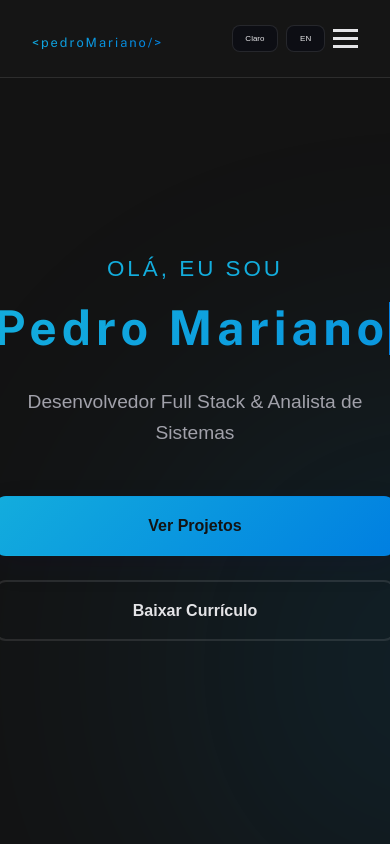
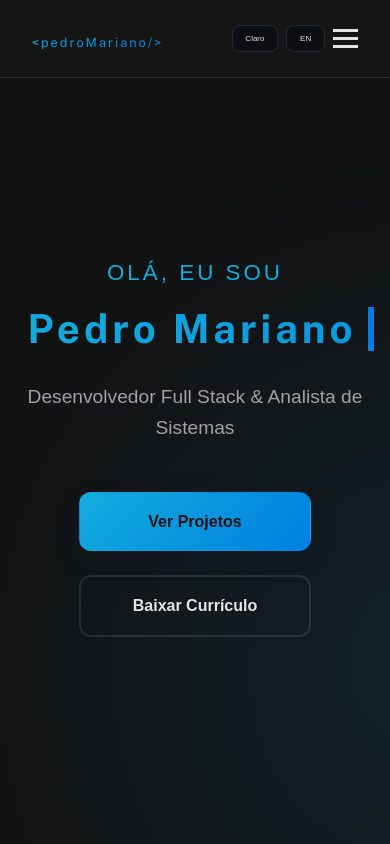
Before and after one commit to Peumariano/Portfolio, a plain HTML site: page index.html in a window 390 px wide. Shown: the top 844 px of the page. Drawn offline with nearby package versions, Linux system fonts and the light colour scheme; a web font is replaced by a local one.

Commit message:
fixed responsive

```diff
--- a/style.css
+++ b/style.css
@@ -645,6 +645,9 @@ footer {
     .nav-links.active {
         left: 0;
     }
+    .hero-title{
+        font-size: 2.5rem;
+    }
 
     .controls {
         gap: 0.5rem;
@@ -675,10 +678,14 @@ footer {
 
     .cta-buttons {
         flex-direction: column;
+        display: flex;
+        justify-content: center;
+        align-items: center;
     }
 
     .btn {
-        width: 100%;
+        width: 65%;
+
     }
 }
 
```
